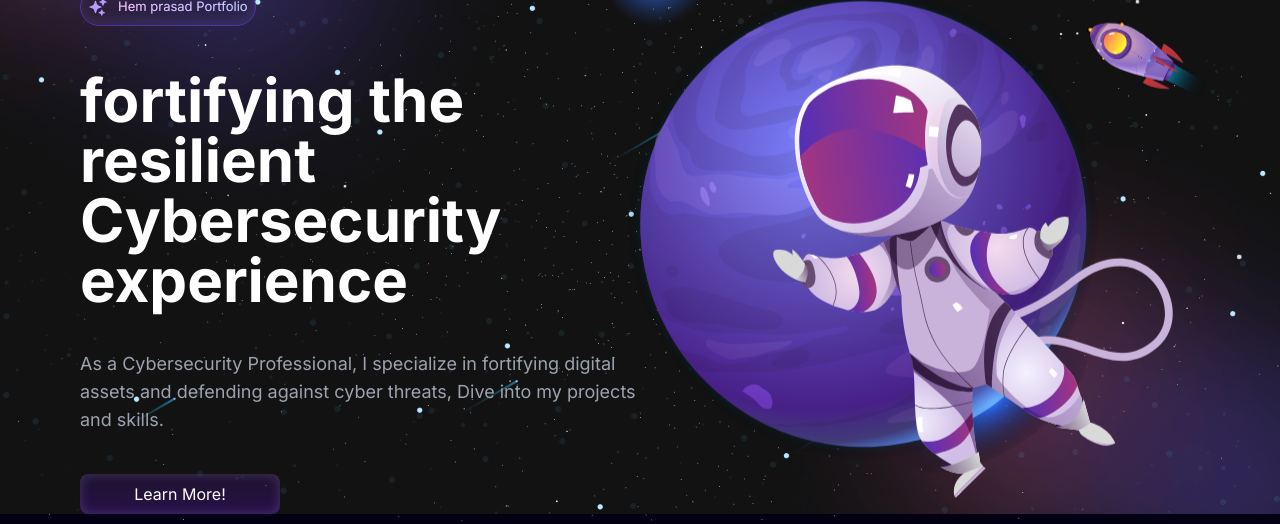
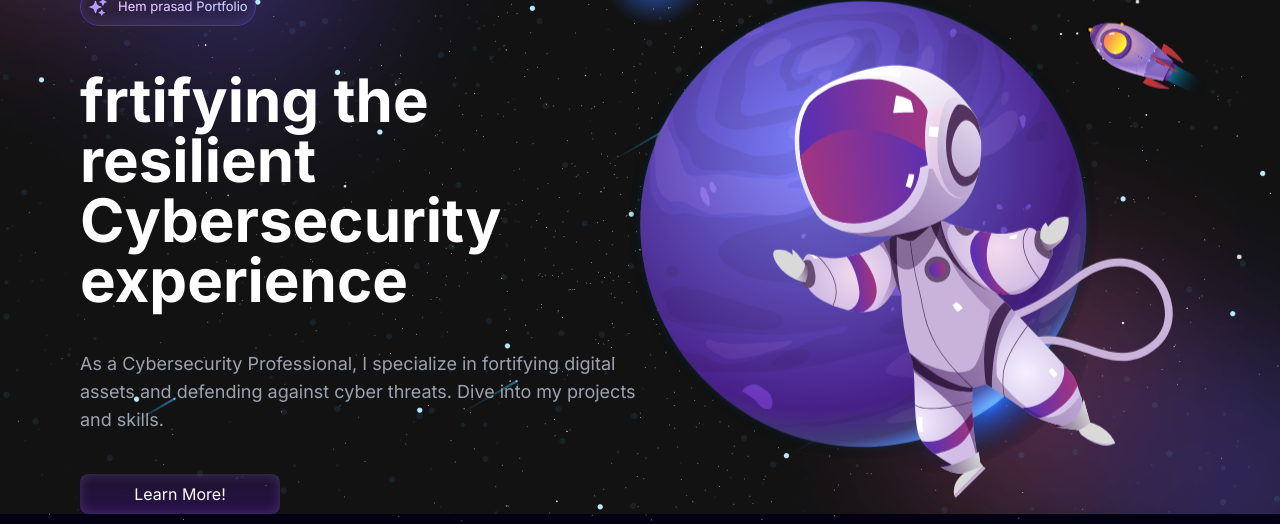
Before and after one commit to hemprasad747/hem-k, a Next.js app: page / in a window 1280 px wide. Shown: the part 172-696 px from the top of the page. Built offline with nearby package versions, Linux system fonts and the light colour scheme; a web font is replaced by a local one.

Commit message:
hero updated

```diff
--- a/components/sub/HeroContent.tsx
+++ b/components/sub/HeroContent.tsx
@@ -1,16 +1,17 @@
+// components/sub/HeroContent.tsx
 "use client";
 
 import React, { useState, useEffect } from "react";
 import { motion } from "framer-motion";
-import {
-  slideInFromLeft,
-  slideInFromRight,
-  slideInFromTop,
-} from "@/utils/motion";
+import { slideInFromLeft, slideInFromRight, slideInFromTop } from "@/utils/motion";
 import { SparklesIcon } from "@heroicons/react/24/solid";
 import Image from "next/image";
 
-const TypewriterText = ({ text }) => {
+interface TypewriterTextProps {
+  text: string;
+}
+
+const TypewriterText: React.FC<TypewriterTextProps> = ({ text }) => {
   const [displayedText, setDisplayedText] = useState("");
 
   useEffect(() => {
@@ -55,15 +56,14 @@
           variants={slideInFromLeft(0.5)}
           className="flex flex-col gap-6 mt-6 text-6xl font-bold text-white max-w-[600px] w-auto h-auto"
         >
-          <TypewriterText text="foortifying the resilient Cybersecurity experience" />
+          <TypewriterText text="fortifying the resilient Cybersecurity experience" />
         </motion.div>
 
         <motion.p
           variants={slideInFromLeft(0.8)}
           className="text-lg text-gray-400 my-5 max-w-[600px]"
         >
-          As a Cybersecurity Professional, I specialize in fortifying digital assets and defending against cyber threats,
-          Dive into my projects and skills.
+          As a Cybersecurity Professional, I specialize in fortifying digital assets and defending against cyber threats. Dive into my projects and skills.
         </motion.p>
         <motion.a
           variants={slideInFromLeft(1)}
```
